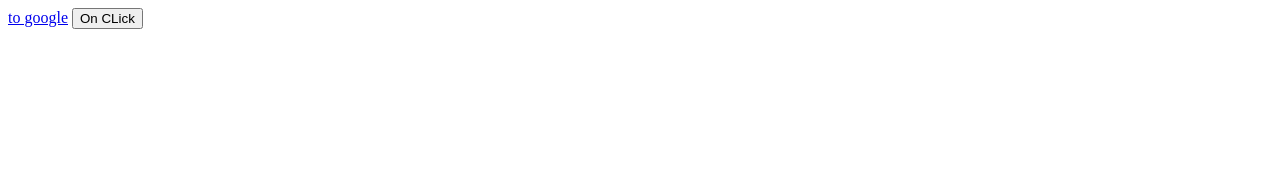
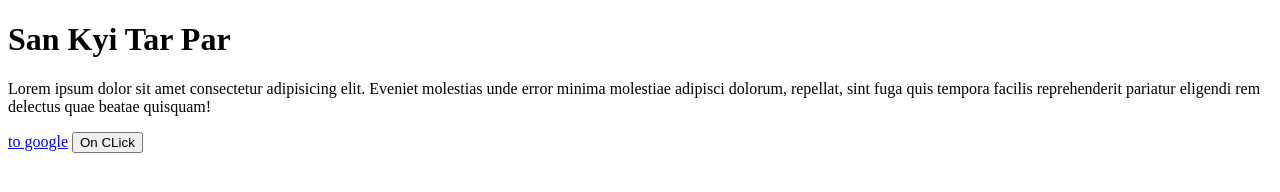
Before and after one commit to khantheinit/js_may_project, a plain HTML site: page index.html in a window 1280 px wide. Drawn offline with Linux system fonts and the light colour scheme.

Commit message:
12 may work_2 pj

```diff
--- a/index.html
+++ b/index.html
@@ -8,7 +8,12 @@
 </head>
 <body>
 
+    <h1>San Kyi Tar Par</h1>
+    <p>
+        Lorem ipsum dolor sit amet consectetur adipisicing elit. Eveniet molestias unde error minima molestiae adipisci dolorum, repellat, sint fuga quis tempora facilis reprehenderit pariatur eligendi rem delectus quae beatae quisquam!
+    </p>
     <a href="https://google.com" onclick="return confirm('Do you want to go to google')">to google</a>
+
 
    <button onclick='run()'>On CLick</button>
 
```
